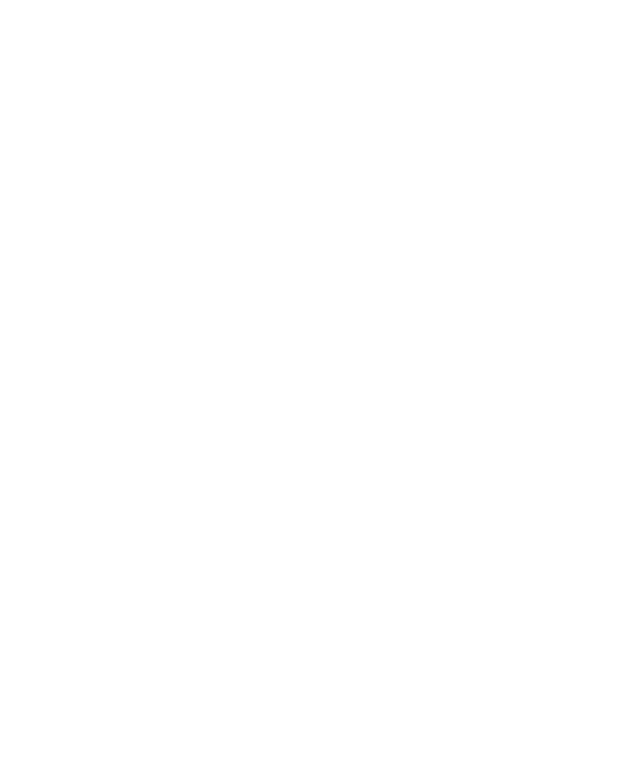
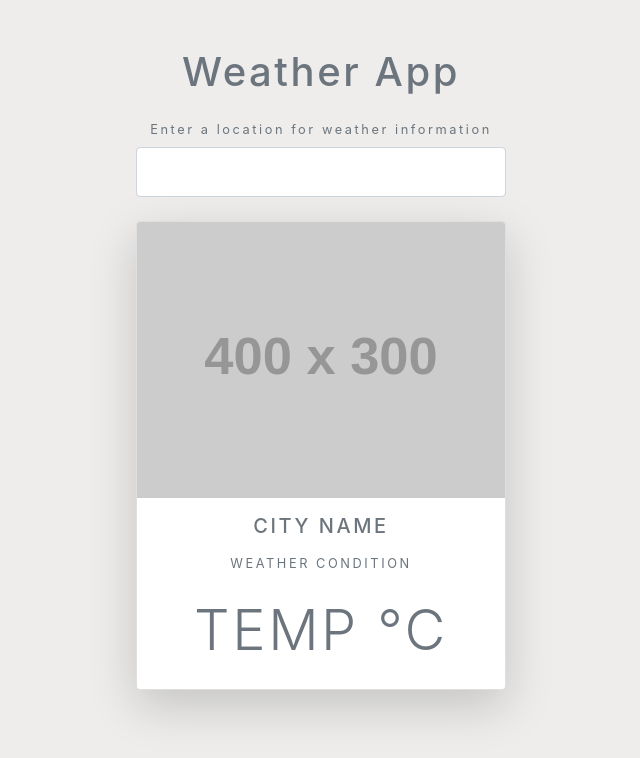
Before and after one commit to yanosh-almashi/weather-app, a plain HTML site: page index.html in a window 1280 px wide. Shown: the whole page, without its empty margins (319-959 px from the left). Drawn offline with nearby package versions, Linux system fonts and the light colour scheme; placeholder pictures from the web are drawn by us.

Commit message:
create page template

```diff
--- a/index.html
+++ b/index.html
@@ -14,6 +14,31 @@
     <title>Weather application</title>
   </head>
   <body>
+    <div class="container my-5 mx-auto">
+      <h1 class="text-muted text-center my-4">Weather App</h1>
+
+      <form class="change-location my-4 text-center text-muted">
+        <label for="city">Enter a location for weather information</label>
+        <input type="text" name="city" class="form-control p-4" />
+      </form>
+
+      <div class="card shadow-lg rounded">
+        <img
+          src="https://via.placeholder.com/400x300"
+          class="time card-img-top"
+        />
+        <div class="icon bg-light mx-auto text-center"></div>
+        <div class="text-muted text-uppercase text-center details">
+          <h5 class="my-3">City name</h5>
+          <div class="my-3">Weather condition</div>
+          <div class="display-4 my-4">
+            <span>temp</span>
+            <span>&deg;C</span>
+          </div>
+        </div>
+      </div>
+    </div>
+
     <script src="/scripts/forecast.js"></script>
     <script src="/scripts/app.js"></script>
   </body>
--- a/styles.css
+++ b/styles.css
@@ -0,0 +1,8 @@
+body {
+  background: #eeedec;
+  letter-spacing: 0.2em;
+  font-size: 0.8em;
+}
+.container {
+  max-width: 400px;
+}
```
